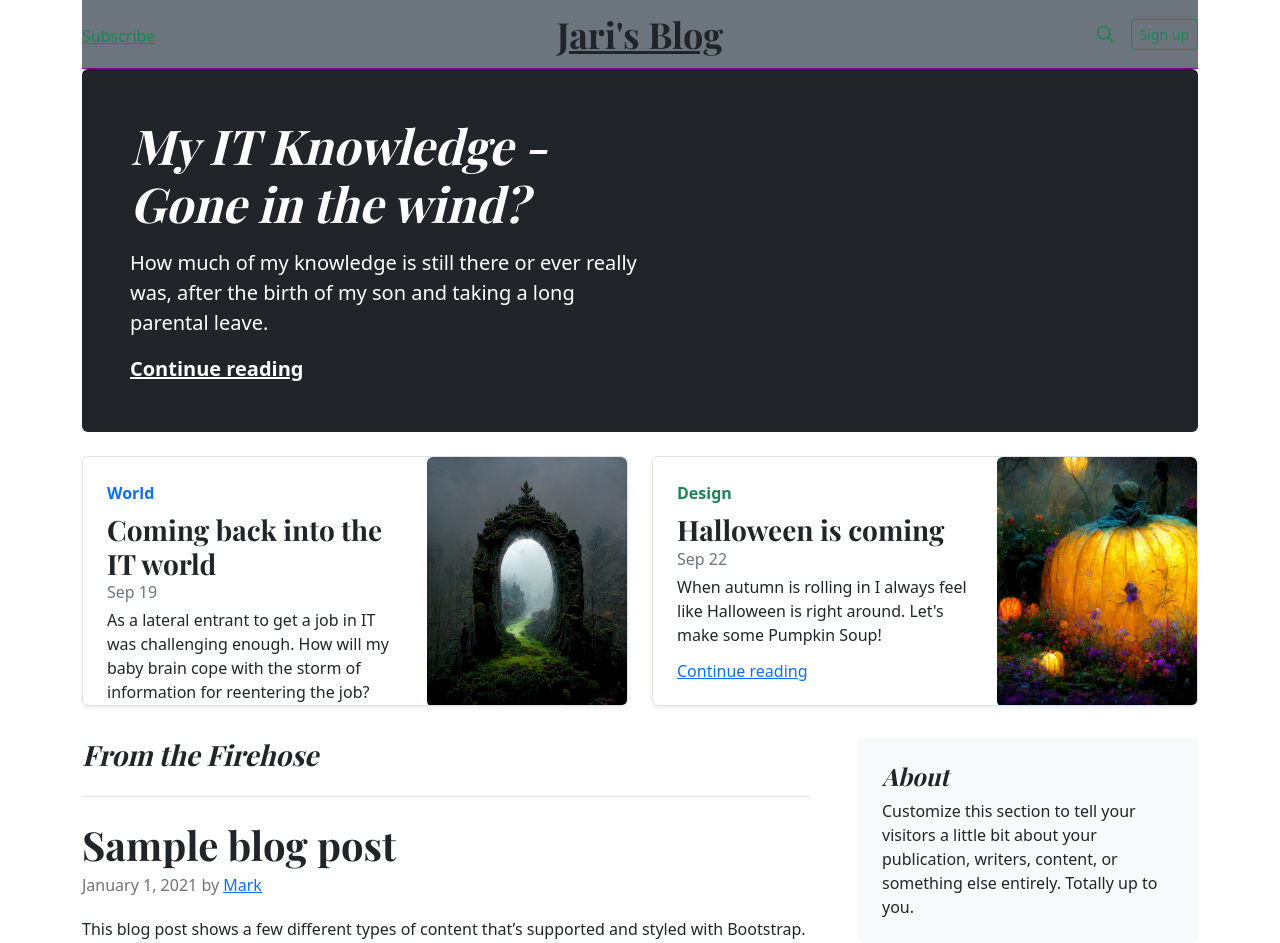
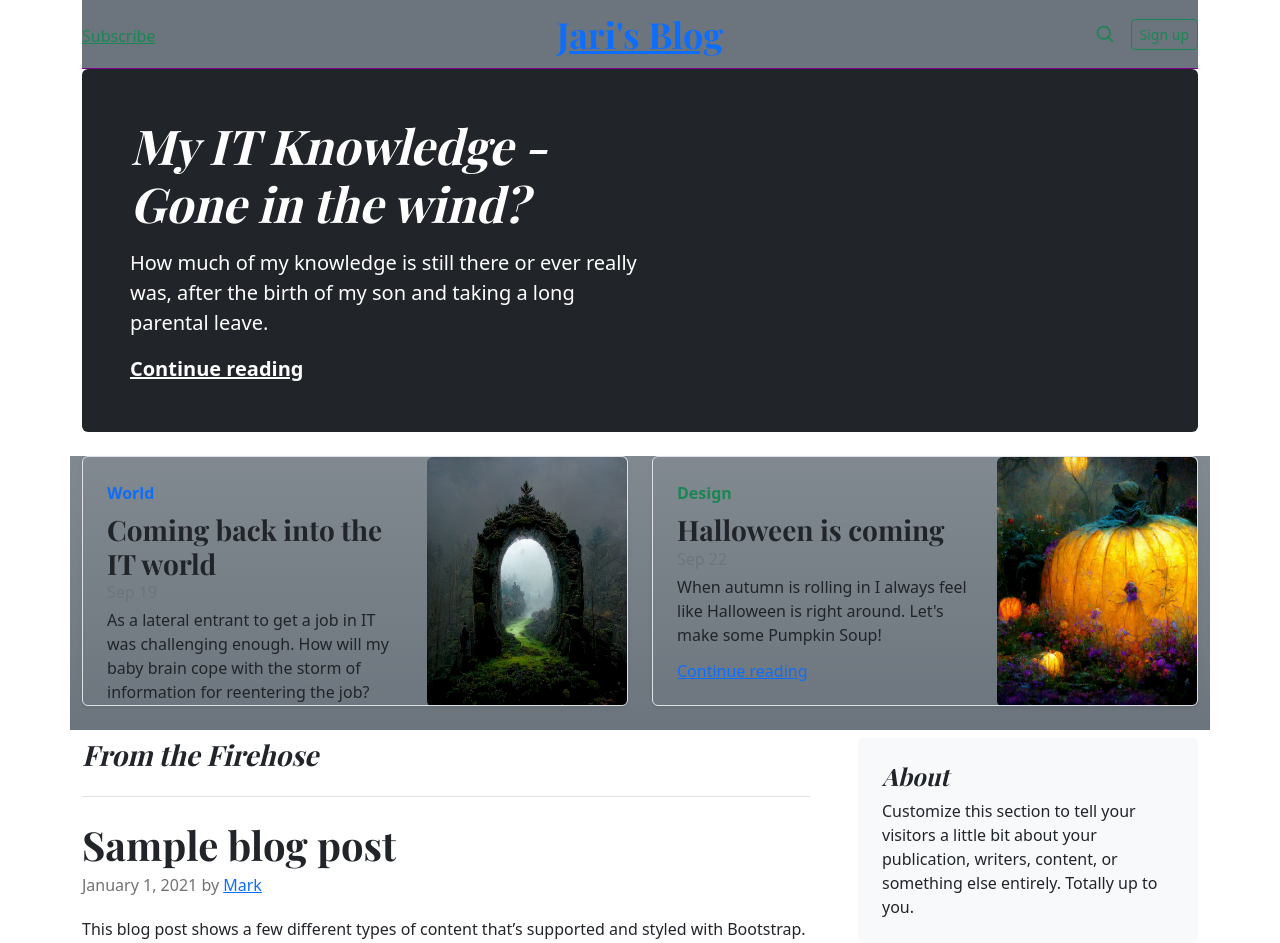
Before and after one commit to Jari92/bootstrap-test, a PHP site: page / in a window 1280 px wide. Shown: the top 943 px of the page. Run offline with PHP 8.4, Linux system fonts and the light colour scheme.

Commit message:
bg colors

```diff
--- a/index.php
+++ b/index.php
@@ -86,7 +86,7 @@
         <a class="link-success" href="#">Subscribe</a>
       </div>
       <div class="col-4 text-center">
-        <a class="blog-header-logo text-dark" href="#">Jari's Blog</a>
+        <a class="blog-header-logo text-primary" href="#">Jari's Blog</a>
       </div>
       <div class="col-4 d-flex justify-content-end align-items-center">
         <a class="link-success" href="#" aria-label="Search">
@@ -115,7 +115,7 @@
     </div>
   </div>
 
-  <div class="row mb-2">
+  <div class="row mb-2 bg-secondary bg-gradient">
     <div class="col-md-6">
       <div class="row g-0 border rounded overflow-hidden flex-md-row mb-4 shadow-sm h-md-250 position-relative">
         <div class="col p-4 d-flex flex-column position-static">
```
